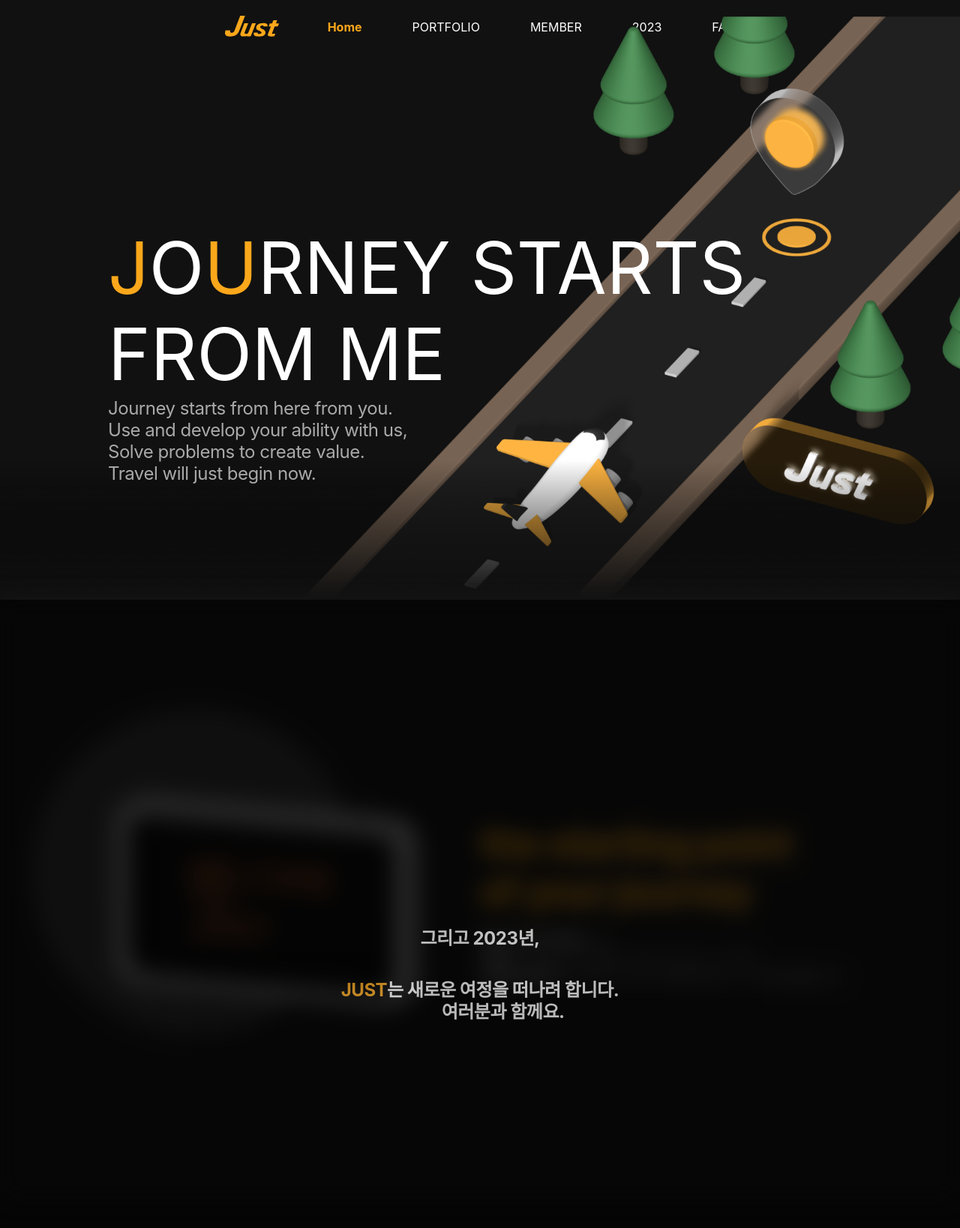
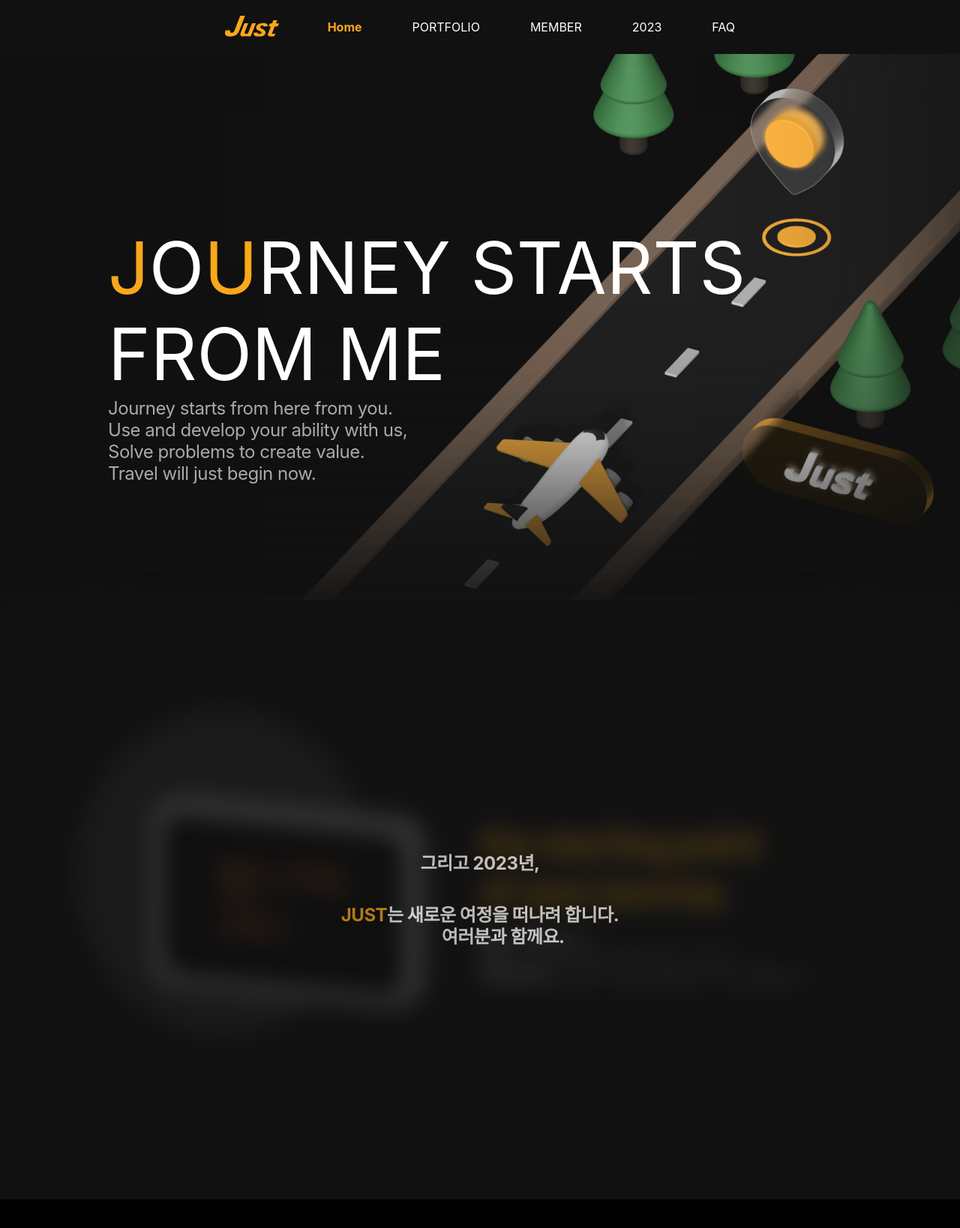
Before and after one commit to hoooodboy/just-landing, a React (Create React App) app: page / in a window 1280 px wide. Shown: the top 1638 px of the page at 75% size. After the commit the page ends 1600 px from the top, so only its background shows below. Built offline with nearby package versions, Linux system fonts and the light colour scheme.

Commit message:
fix: main flight img

```diff
--- a/src/index.css
+++ b/src/index.css
@@ -5,7 +5,7 @@ body {
     sans-serif;
   -webkit-font-smoothing: antialiased;
   -moz-osx-font-smoothing: grayscale;
-  background: #111;
+  background: #000;
 }
 
 code {
--- a/src/pages/Main/index.js
+++ b/src/pages/Main/index.js
@@ -35,8 +35,9 @@ const Index = () => {
       <Section>
         <MainFlight
           alt="main-flight"
-          src={require("../../assets/mainFlight.png")}
+          src={require("../../assets/firstSectionBg.png")}
         />
+        <MainBgOpacity />
         <CaptionWrapper>
           <MainCaptionWrapper>
             <MainCaption>
@@ -86,6 +87,7 @@ const HeaderBlock = styled.div`
 
   position: fixed;
   top: 0px;
+  z-index: 10;
 `;
 
 const HeaderWrapper = styled.div`
@@ -114,12 +116,25 @@ const Section = styled.div`
   justify-content: center;
 
   position: relative;
+  background: #111;
 `;
 
 const MainFlight = styled.img`
   width: 100%;
+  background-size: contain;
+  background-repeat: no-repeat;
+  background-position: center;
+  object-fit: cover;
+  /* position: absolute; */
+  right: 0;
+`;
+
+const MainBgOpacity = styled.div`
+  width: 100%;
   height: 100%;
-  object-fit: cover;
+  position: absolute;
+  top: 50px;
+  box-shadow: inset 0 -200px 250px #111 !important;
 `;
 
 const CaptionWrapper = styled.div`
@@ -164,8 +179,11 @@ const SubCaption = styled.div`
 const SecondBg = styled.img`
   width: 100%;
   height: 100%;
-  object-fit: cover;
+  /* object-fit: cover; */
   filter: blur(15px);
+  background-size: cover;
+  background-repeat: no-repeat;
+  background-position: center;
 `;
 
 const SecondCaptionBlock = styled.div`
@@ -176,10 +194,10 @@ const SecondCaptionBlock = styled.div`
   flex-direction: column;
   justify-content: center;
   align-items: center;
-  background: #000;
+  background: #111;
   opacity: 0.7;
   color: #fff;
-  padding: 100px 0 200px 0;
+  /* padding: 100px 0 200px 0; */
 
   position: absolute;
   top: 0;
@@ -192,7 +210,7 @@ const SecondCaptionBlock = styled.div`
 
   color: #ffffff;
 
-  text-shadow: 0px 4px 4px rgba(0, 0, 0, 0.25);
+  /* text-shadow: 0px 4px 4px rgba(0, 0, 0, 0.25); */
 `;
 
 const SubTitle = styled.div`
```
Also changed, not shown: src/assets/firstSectionBg.png (added).
